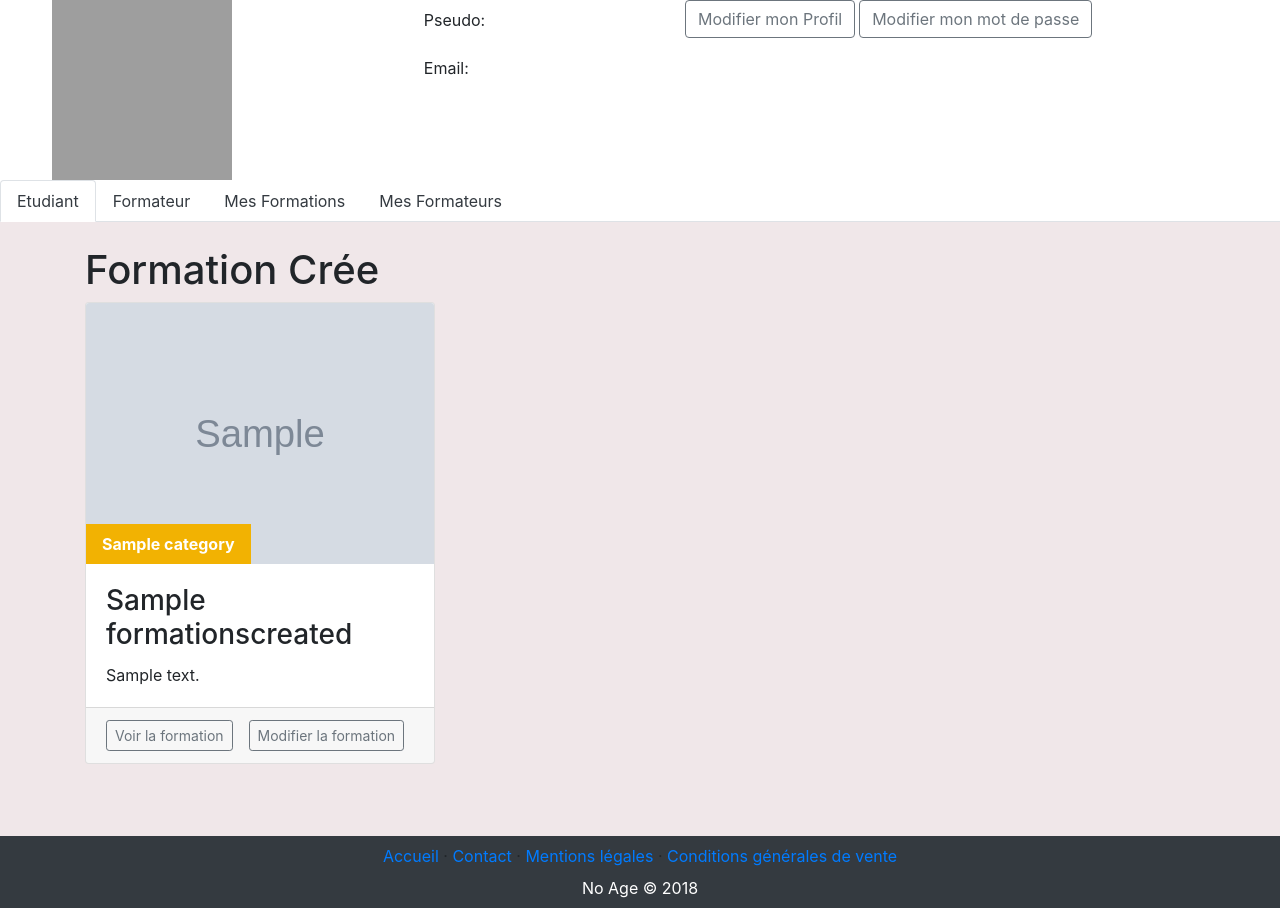
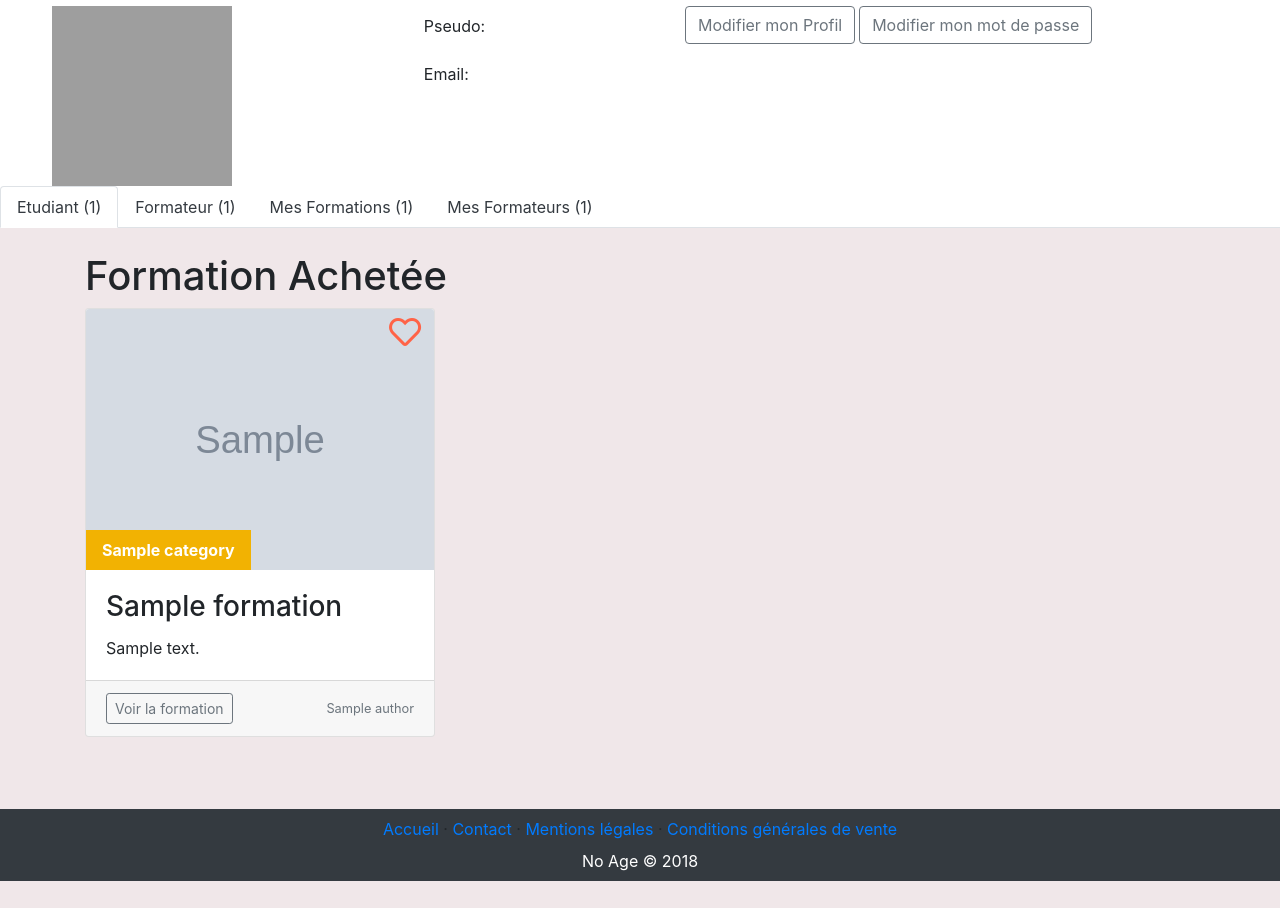
Before and after one commit to Geldawyn15/KnowAge, a Symfony app: template app/Resources/views/User/profil.html.twig in a window 1280 px wide. Shown: the part 71-979 px from the top of the page. After the commit the page ends 952 px from the top, so only its background shows below. Run offline with Twig, Linux system fonts and the light colour scheme; the template is opened without the code that fills it: most values are stand-ins (such as "Sample title", 1, 10 or a date in 2020); grey boxes marked "Sample" are stand-in pictures; some libraries are stand-ins or nearby versions; grey boxes are pictures that could not be loaded.

Commit message:
profil styled

```diff
--- a/app/Resources/views/User/profil.html.twig
+++ b/app/Resources/views/User/profil.html.twig
@@ -65,48 +65,30 @@
 
     <ul class="nav nav-tabs" role="tablist">
         <li class="nav-item">
-            <a class="nav-link active text-dark" href="#etudiant" role="tab" data-toggle="tab">Etudiant</a>
+            <a class="nav-link active text-dark" href="#etudiant" role="tab" data-toggle="tab">Etudiant ({{payments|length}})</a>
         </li>
         <li class="nav-item">
-            <a class="nav-link text-dark" href="#formateur" role="tab" data-toggle="tab">Formateur</a>
+            <a class="nav-link text-dark" href="#formateur" role="tab" data-toggle="tab">Formateur ({{formationscreated|length}})</a>
         </li>
         <li class="nav-item">
-            <a class="nav-link text-dark" href="#favoriteFormations" role="tab" data-toggle="tab">Mes Formations</a>
+            {% if app.user == user %}
+                <a class="nav-link text-dark" href="#favoriteFormations" role="tab" data-toggle="tab">Mes Formations ({{favoriteformations|length}})</a>
+            {% else %}
+                <a class="nav-link text-dark" href="#favoriteFormations" role="tab" data-toggle="tab">Leurs Formations ({{favoriteformations|length}})</a>
+
+            {% endif %}
         </li>
         <li class="nav-item">
-            <a class="nav-link text-dark" href="#favoriteFormateurs" role="tab" data-toggle="tab">Mes Formateurs</a>
+            {% if app.user == user %}
+                <a class="nav-link text-dark" href="#favoriteFormateurs" role="tab" data-toggle="tab">Mes Formateurs ({{favoriteformateur|length}})</a>
+            {% else %}
+                <a class="nav-link text-dark" href="#favoriteFormateurs" role="tab" data-toggle="tab">Leurs Formateurs ({{favoriteformateur|length}})</a>
+            {% endif %}
         </li>
     </ul>
 
     <div class="tab-content bg-main">
         <div role="tabpanel" class="tab-pane show active" id="etudiant">
-            <div class="container py-4">
-                <h1>Formation Crée</h1>
-                {% for formationcreated in formationscreated %}
-                    {% if loop.index0 % 3 == 0 %}<div class="row mb-5">{% endif %}
-                    <div class="col-4">
-                        <div class="card">
-                            <div style="position: relative;">
-                                <img class="card-img-top" src="{{ formationcreated.picture }}">
-                                <div class="py-2 px-3 text-white bg-yellow" style="position:absolute; bottom: 0"><b>{{ formationcreated.category }}</b></div>
-                            </div>
-                            <div class="card-body">
-                                <h3 class="card-title">{{ formationcreated.title }}</h3>
-                                <p class="card-text"> {{ formationcreated.description }}</p>
-                            </div>
-                            <div class="card-footer d-flex justify-content-between align-items-center">
-                                <a href="{{ path('landing_formation', {id: formationcreated.id}) }}" class="btn btn-sm btn-outline-secondary mr-3">Voir la formation</a>
-                                {% if app.user == user %}
-                                    <a href="{{ path('new2', {id: formationcreated.id}) }}" class="btn btn-sm btn-outline-secondary mr-3">Modifier la formation</a>
-                                {% endif %}
-                            </div>
-                        </div>
-                    </div>
-                    {% if loop.index % 3 == 0 or loop.last%}</div>{% endif %}
-                {% endfor %}
-            </div>
-        </div>
-        <div role="tabpanel" class="tab-pane" id="formateur">
             <div class="container py-4">
                 <h1>Formation Achetée</h1>
                 {% for payment in payments %}
@@ -133,6 +115,33 @@
                             <div class="card-footer d-flex justify-content-between align-items-center">
                                 <a href="{{path('landing_formation', {id: payment.formation.id})}}" class="btn btn-sm btn-outline-secondary mr-3">Voir la formation</a>
                                 <small class="text-muted">{{ payment.formation.author.nickName }}</small>
+                            </div>
+                        </div>
+                    </div>
+                    {% if loop.index % 3 == 0 or loop.last%}</div>{% endif %}
+                {% endfor %}
+            </div>
+        </div>
+        <div role="tabpanel" class="tab-pane" id="formateur">
+            <div class="container py-4">
+                <h1>Formation Crée</h1>
+                {% for formationcreated in formationscreated %}
+                    {% if loop.index0 % 3 == 0 %}<div class="row mb-5">{% endif %}
+                    <div class="col-4">
+                        <div class="card">
+                            <div style="position: relative;">
+                                <img class="card-img-top" src="{{ formationcreated.picture }}">
+                                <div class="py-2 px-3 text-white bg-yellow" style="position:absolute; bottom: 0"><b>{{ formationcreated.category }}</b></div>
+                            </div>
+                            <div class="card-body">
+                                <h3 class="card-title">{{ formationcreated.title }}</h3>
+                                <p class="card-text"> {{ formationcreated.description }}</p>
+                            </div>
+                            <div class="card-footer d-flex justify-content-between align-items-center">
+                                <a href="{{ path('landing_formation', {id: formationcreated.id}) }}" class="btn btn-sm btn-outline-secondary mr-3">Voir la formation</a>
+                                {% if app.user == user %}
+                                    <a href="{{ path('new2', {id: formationcreated.id}) }}" class="btn btn-sm btn-outline-secondary mr-3">Modifier la formation</a>
+                                {% endif %}
                             </div>
                         </div>
                     </div>
--- a/web/assets/css/styles.css
+++ b/web/assets/css/styles.css
@@ -1,5 +1,5 @@
 body {
-    padding-top: 71px;
+    padding-top: 77px;
 }
 
 nav{
@@ -69,7 +69,7 @@
 
 /* TODO sticky footer*/
 .content {
-    min-height: 680px;
+    min-height: 690px;
 }
 
 .breadcrumb {
```
Lines whose indentation alone changed are shown as unchanged.
